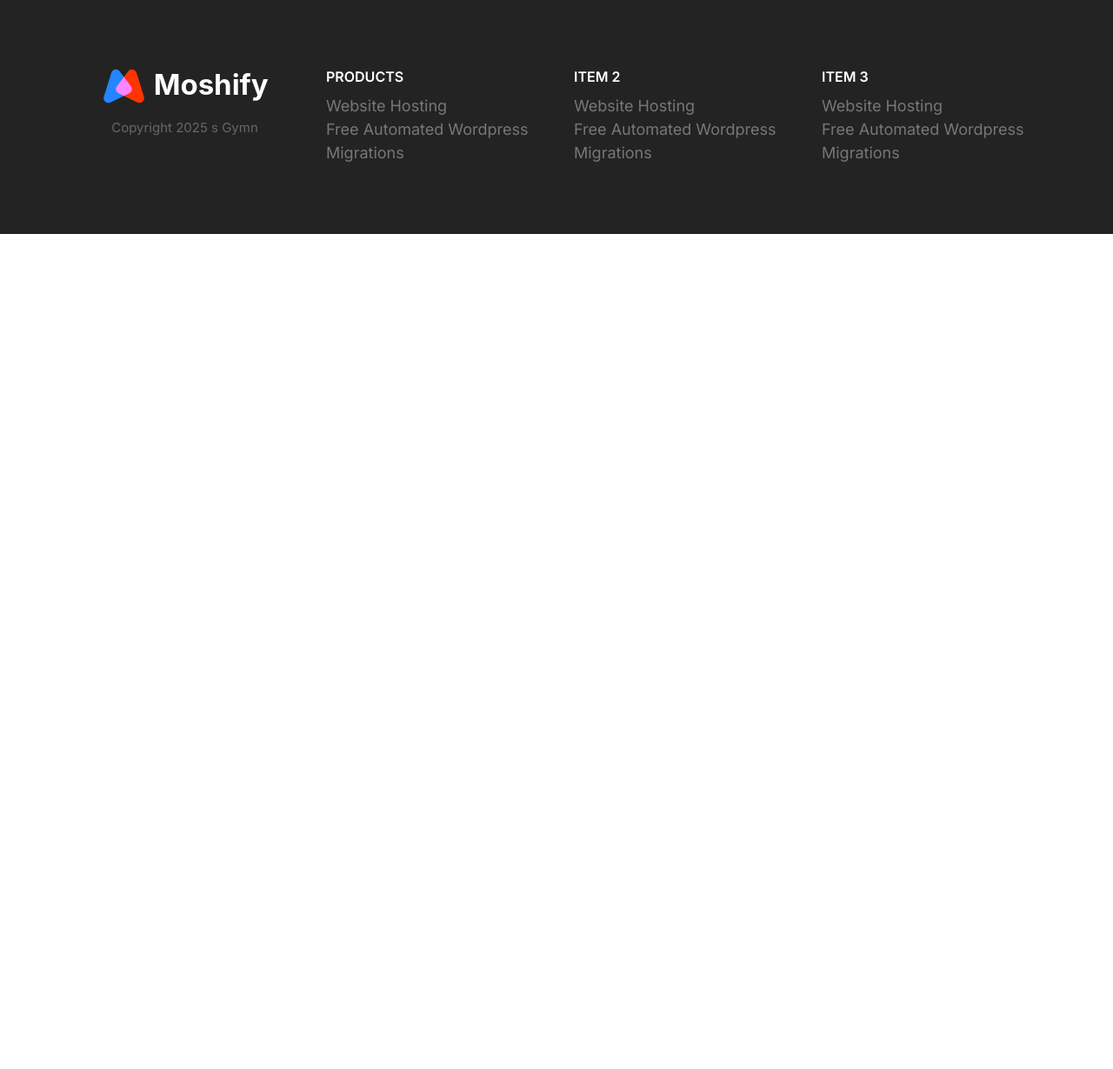
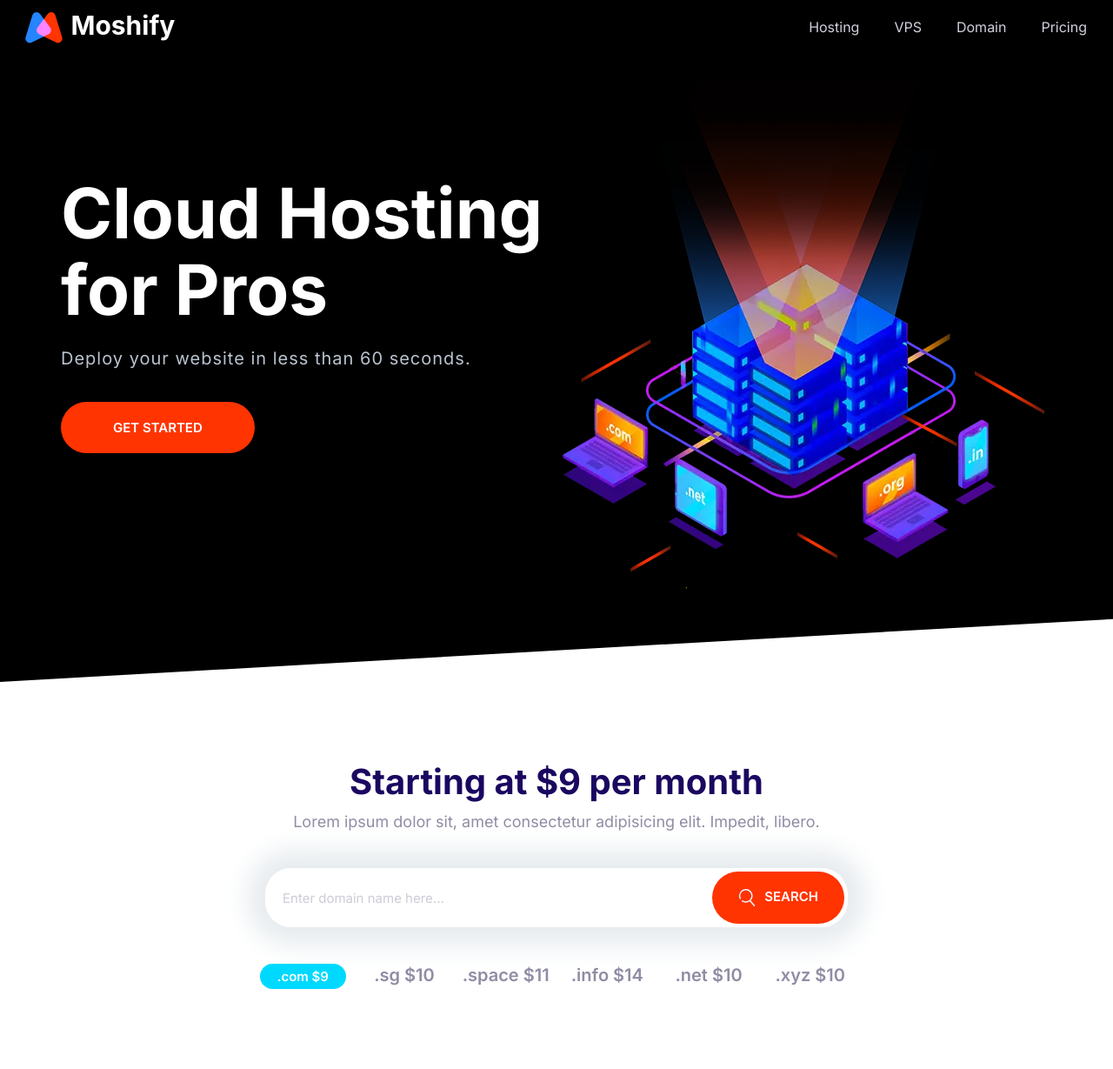
Before and after one commit to savgym/Moshify, a plain HTML site: page index.html in a window 1280 px wide. Shown: the whole page at 87% size. Before the commit the page ends 800 px from the top, so only its background shows below. Drawn offline with Linux system fonts and the light colour scheme.

Commit message:
Putting all together

```diff
--- a/index.html
+++ b/index.html
@@ -14,59 +14,73 @@
     />
   </head>
   <body>
-    <footer class="block block--dark footer">
-      <div class="container grid footer__sections">
-        <section class="collapsible collapsible--expanded footer__section">
-          <header class="collapsible__header">
-            <h2 class="collapsible__heading footer__heading">PRODUCTS</h2>
-            <svg class="icon icon--white collapsible__chevron">
-              <use xlink:href="images/sprite.svg#chevron"></use>
+    <header>
+      <nav class="nav collapsible">
+        <a class="nav__brand" href="/"><img src="images/logo.svg" alt="" /></a>
+        <svg class="icon icon--white nav__toggler">
+          <use xlink:href="images/sprite.svg#menu"></use>
         </svg>
+        <ul class="list nav__list collapsible__content">
+          <li class="nav__item"><a href="#">Hosting</a></li>
+          <li class="nav__item"><a href="#">VPS</a></li>
+          <li class="nav__item"><a href="#">Domain</a></li>
+          <li class="nav__item"><a href="#">Pricing</a></li>
+        </ul>
+      </nav>
+      <script src="/js/main.js"></script>
     </header>
-          <div class="collapsible__content">
-            <ul class="list">
-              <li><a href="#">Website Hosting</a></li>
-              <li><a href="#">Free Automated Wordpress</a></li>
-              <li><a href="#">Migrations</a></li>
-            </ul>
+    <section class="block block--dark block--skewed-left hero">
+      <div class="container grid grid--1x2">
+        <header class="block__header hero__content">
+          <h1 class="block__heading">Cloud Hosting for Pros</h1>
+          <p class="hero__tagline">
+            Deploy your website in less than 60 seconds.
+          </p>
+          <a href="#" class="btn btn--accent btn--stretched">Get Started</a>
+        </header>
+        <picture>
+          <source
+            type="image/webp"
+            srcset="images/banner.webp 1x, images/banner@2x.webp 2x"
+          />
+          <source
+            type="image/png"
+            srcset="images/banner.png 1x, images/banner@2x.png 2x"
+          />
+          <img class="hero__image" src="images/banner.png" alt="" />
+        </picture>
       </div>
     </section>
-        <section class="collapsible footer__section">
-          <header class="collapsible__header">
-            <h2 class="collapsible__heading footer__heading">Item 2</h2>
-            <svg class="icon icon--white collapsible__chevron">
-              <use xlink:href="images/sprite.svg#chevron"></use>
-            </svg>
+    <section class="block container block-domain">
+      <header class="block__header">
+        <h2>Starting at $9 per month</h2>
+        <p>
+          Lorem ipsum dolor sit, amet consectetur adipisicing elit. Impedit,
+          libero.
+        </p>
       </header>
-          <div class="collapsible__content">
-            <ul class="list">
-              <li><a href="#">Website Hosting</a></li>
-              <li><a href="#">Free Automated Wordpress</a></li>
-              <li><a href="#">Migrations</a></li>
+      <div class="input-group">
+        <input
+          type="text"
+          class="input"
+          placeholder="Enter domain name here..."
+        />
+        <button class="btn btn--accent">
+          <svg class="icon icon--white">
+            <use xlink:href="images/sprite.svg#search"></use></svg
+          >Search
+        </button>
+      </div>
+      <ul class="list block-domain__prices">
+        <li><span class="badge badge--secondary">.com $9</span></li>
+        <li>.sg $10</li>
+        <li>.space $11</li>
+        <li>.info $14</li>
+        <li>.net $10</li>
+        <li>.xyz $10</li>
       </ul>
-          </div>
     </section>
-        <section class="collapsible footer__section">
-          <header class="collapsible__header">
-            <h2 class="collapsible__heading footer__heading">Item 3</h2>
-            <svg class="icon icon--white collapsible__chevron">
-              <use xlink:href="images/sprite.svg#chevron"></use>
-            </svg>
-          </header>
-          <div class="collapsible__content">
-            <ul class="list">
-              <li><a href="#">Website Hosting</a></li>
-              <li><a href="#">Free Automated Wordpress</a></li>
-              <li><a href="#">Migrations</a></li>
-            </ul>
-          </div>
-        </section>
-        <section class="footer__brand">
-          <img src="images/logo.svg" alt="" />
-          <p class="footer__copyright">Copyright 2025 s Gymn</p>
-        </section>
-      </div>
-    </footer>
+
     <script src="/js/main.js"></script>
   </body>
 </html>
```
Lines whose indentation alone changed are shown as unchanged.
